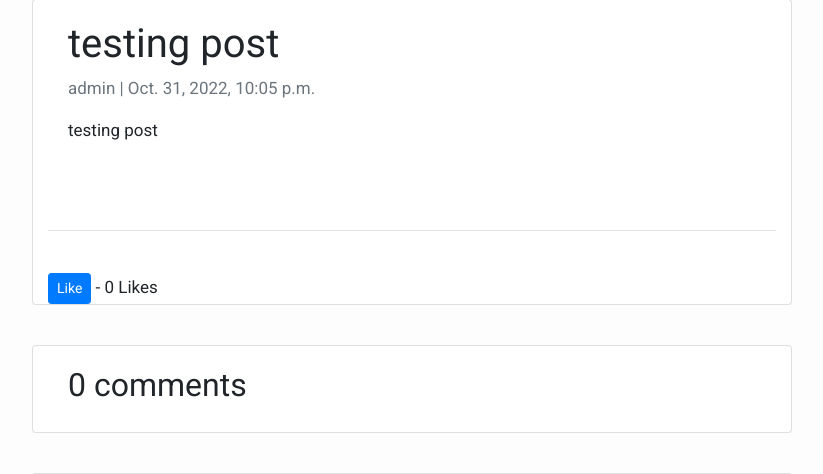
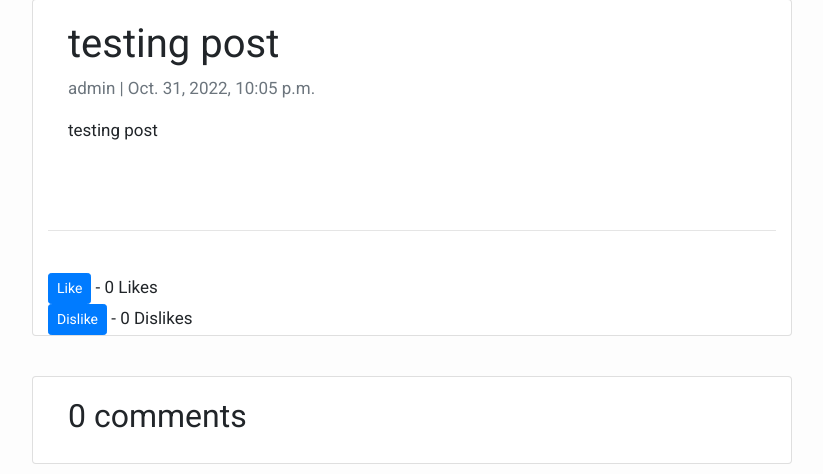
Before and after one commit to gcivil-nyu-org/INET-Team-4-F2022, a Django app: page /home/9/ in a window 1280 px wide. Shown: the part 89-563 px from the top of the page, without its empty margins (38-861 px from the left). Run offline with Django 4.2, Linux system fonts and the light colour scheme; a user stored in the database is signed in; data comes from the database, SQL or seed files in the repository; both versions use the stored data as it was after the commit; data that the repository does not hold is empty; some libraries are stand-ins or nearby versions.

Commit message:
Dislike Added

```diff
--- a/BeHonest/post/models.py
+++ b/BeHonest/post/models.py
@@ -10,6 +10,7 @@ class Post(models.Model):
     content = models.TextField()
     created_on = models.DateTimeField(auto_now_add=True)
     likes = models.ManyToManyField(User, related_name="post_post")
+    dislikes = models.ManyToManyField(User, related_name="blog_post")
 
     class Meta:
         ordering = ["-created_on"]
@@ -19,6 +20,9 @@ class Post(models.Model):
 
     def total_likes(self):
         return self.likes.count()
+
+    def total_dislikes(self):
+        return self.dislikes.count()
 
 
 class Comment(models.Model):
--- a/BeHonest/post/templates/post_detail.html
+++ b/BeHonest/post/templates/post_detail.html
@@ -23,6 +23,19 @@
 
       {% endif %}
       - {{ post.total_likes }} Likes
+    </form>
+
+    <form action="{% url 'post:dislike_post' post.pk %}" method="POST">
+      {% csrf_token %}
+
+      {% if post.disliked %}
+        <button type="submit", name="post_id", value="{{ post.id }}", class="btn btn-danger btn-sm">Undislike</button>
+
+      {% else %}
+        <button type="submit", name="post_id", value="{{ post.id }}", class="btn btn-primary btn-sm">Dislike</button>
+
+      {% endif %}
+      - {{ post.total_dislikes }} Dislikes
     </form>
 
     </div>
--- a/BeHonest/post/urls.py
+++ b/BeHonest/post/urls.py
@@ -7,4 +7,5 @@ urlpatterns = [
     path("<int:id>/", views.post_detail, name="post_detail"),
     # path("logout/", views.logout_request, name="logout"),
     path("like/<int:pk>", views.like_post, name="like_post"),
+    path("dislike/<int:pk>", views.dislike_post, name="dislike_post"),
 ]
--- a/BeHonest/post/views.py
+++ b/BeHonest/post/views.py
@@ -17,10 +17,24 @@ def like_post(request, pk):
     post = get_object_or_404(Post, id=request.POST.get("post_id"))
     if post.likes.filter(id=request.user.id).exists():
         post.likes.remove(request.user)
+    elif post.dislikes.filter(id=request.user.id).exists():
+        post.dislikes.remove(request.user)
+        post.likes.add(request.user)
     else:
         post.likes.add(request.user)
     return HttpResponseRedirect(reverse("post:post_detail", args=[str(pk)]))
 
+def dislike_post(request, pk):
+
+    post = get_object_or_404(Post, id=request.POST.get("post_id"))
+    if post.likes.filter(id=request.user.id).exists():
+        post.likes.remove(request.user)
+        post.dislikes.add(request.user)
+    elif post.dislikes.filter(id=request.user.id).exists():
+        post.dislikes.remove(request.user)
+    else:
+        post.dislikes.add(request.user)
+    return HttpResponseRedirect(reverse("post:post_detail", args=[str(pk)]))
 
 def post_list(request):
 
@@ -55,9 +69,11 @@ def post_detail(request, id):
     comments = post.comments.filter(active=True).order_by("-created_on")
     new_comment = None
     post.liked = False
+    post.disliked = False
     if post.likes.filter(id=request.user.id).exists():
         post.liked = True
-
+    if post.dislikes.filter(id=request.user.id).exists():
+        post.disliked = True
     # Comment posted
     if request.method == "POST":
         comment_form = CommentForm(data=request.POST)
```
Also changed, not shown: BeHonest/db.sqlite3, BeHonest/post/migrations/0010_post_dislikes_alter_comment_id_alter_post_id.py (added), 11 other files.
